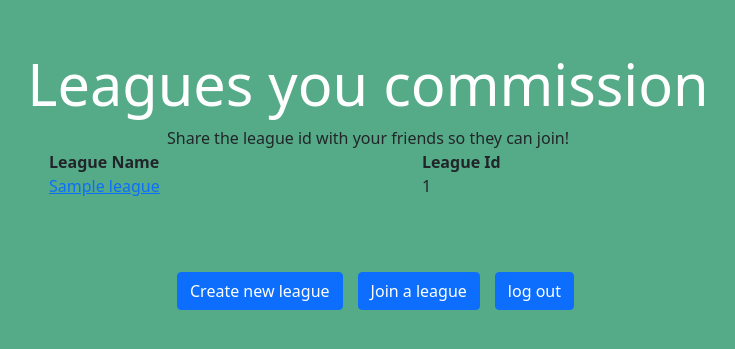
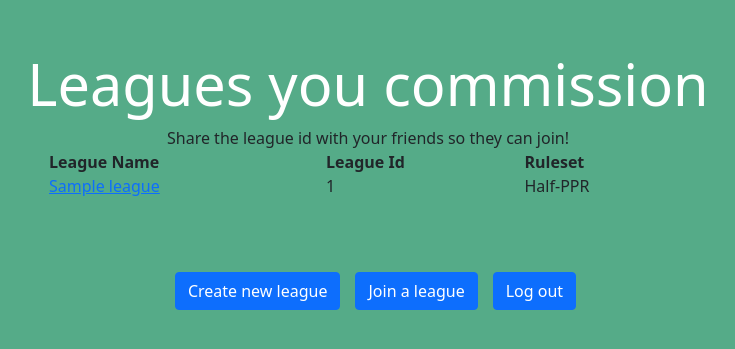
Before and after one commit to rohbat/fantasy_postseason_challenge, a Flask app: template fantasy_postseason_challenge/templates/logged_in_homepage.html in a window 1280 px wide. Shown: the part 126-475 px from the top of the page, without its empty margins (272-1007 px from the left). Run offline with Flask 2, Linux system fonts and the light colour scheme; the template is opened without the code that fills it: most values are stand-ins (such as "Sample title", 1, 10 or a date in 2020); some libraries are stand-ins or nearby versions.

Commit message:
add ruleset to leagues-you-comission table

```diff
--- a/fantasy_postseason_challenge/templates/logged_in_homepage.html
+++ b/fantasy_postseason_challenge/templates/logged_in_homepage.html
@@ -36,11 +36,19 @@
               <tr>
                 <th>League Name</th>
                 <th>League Id</th>
+                <th>Ruleset</th>
               </tr>
               {% for league in league_commissionerships %}
                 <tr>
                   <td><a href="{{url_for('dashboard.view_league', league_id=league.id)}}">{{ league.league_name }}</a></td>
                   <td>{{ league.id }}</td>
+                  {% if league.ruleset == 'normal' %}
+                    <td>Normal</td>
+                  {% elif league.ruleset == 'ppr' %}
+                    <td>PPR</td>
+                  {% else %}
+                    <td>Half-PPR</td>
+                  {% endif %}
                 </tr>
               {% endfor %}
             </table>
@@ -50,7 +58,7 @@
         <div class="button-wrapper">
           <a class="btn btn-primary" href="{{url_for('dashboard.new_league')}}">Create new league</a><br>
           <a class="btn btn-primary" href="{{url_for('dashboard.join_league')}}">Join a league</a><br>
-          <a class="btn btn-primary" href="{{url_for('auth.logout')}}">log out</a><br>
+          <a class="btn btn-primary" href="{{url_for('auth.logout')}}">Log out</a><br>
         </div>
 
         {% with messages = get_flashed_messages() %}
```
